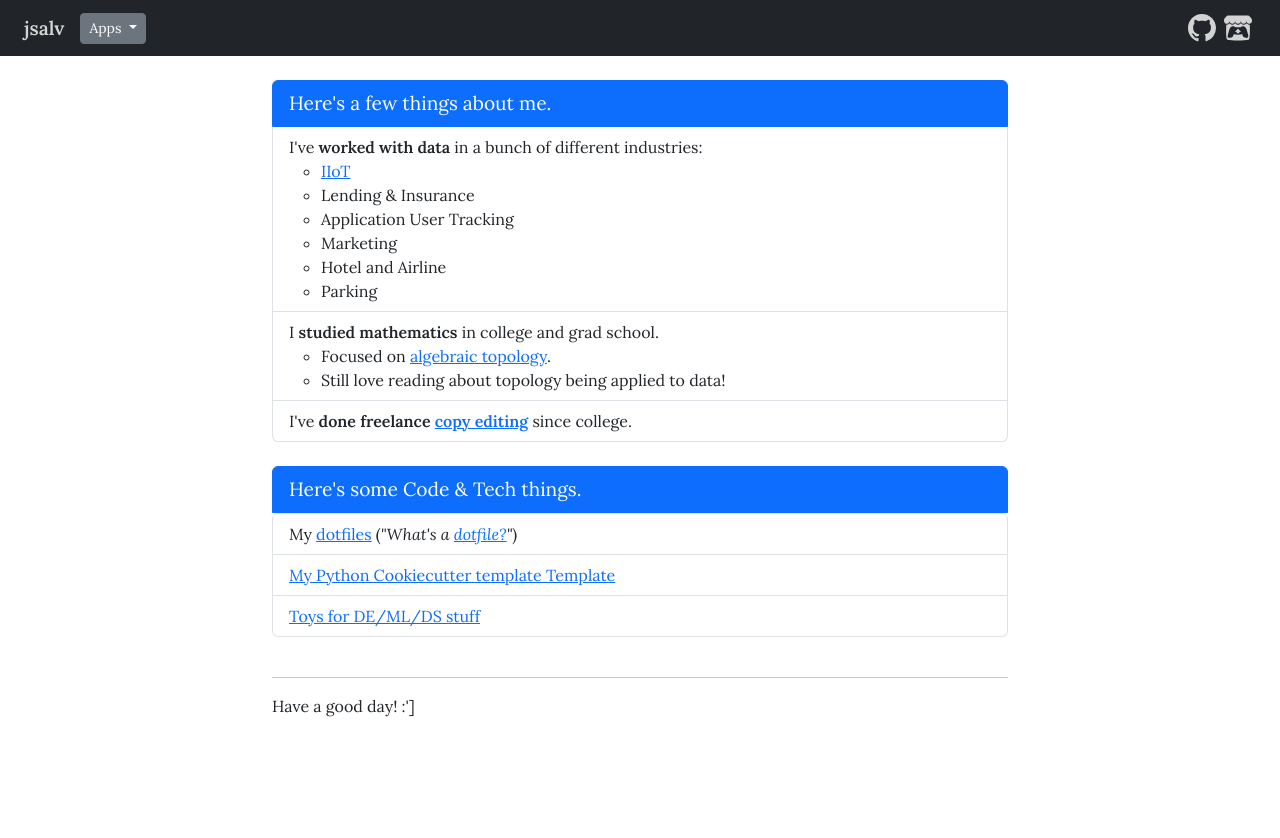
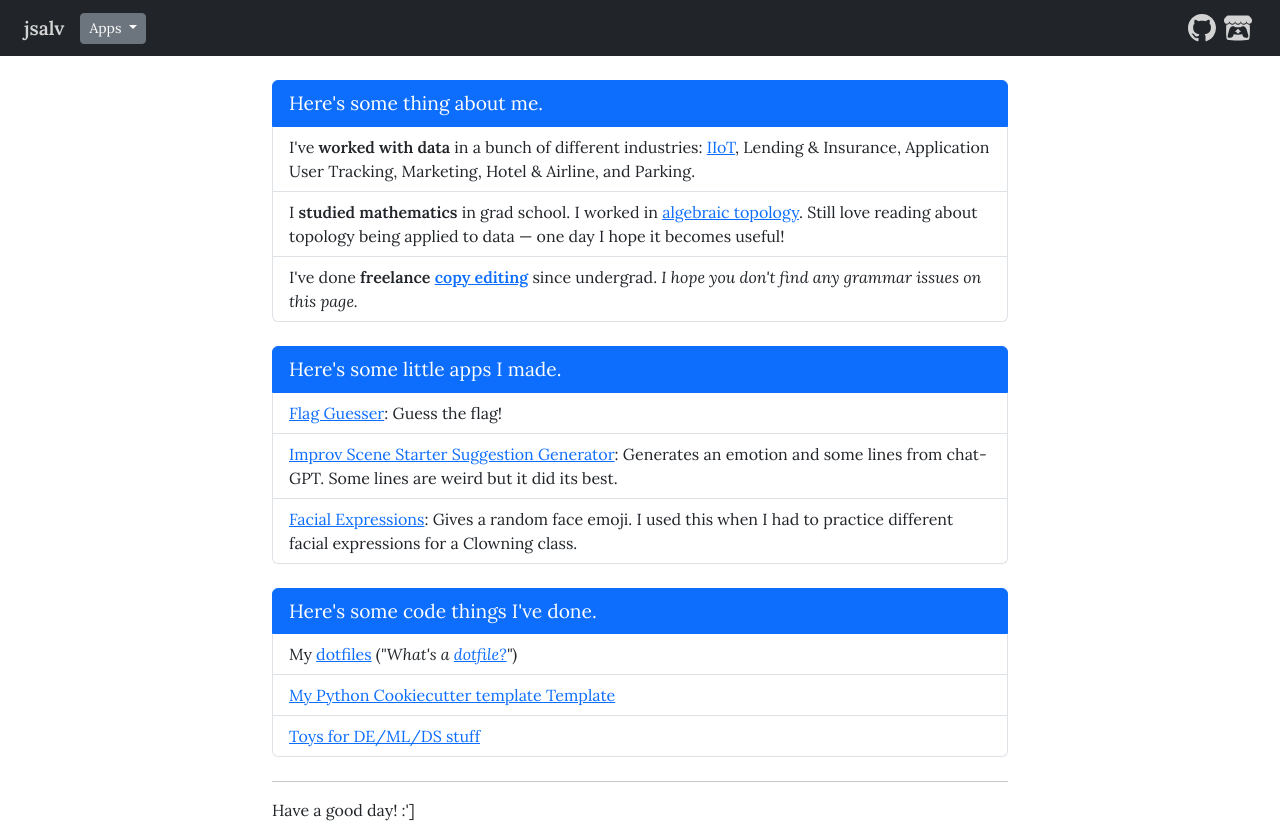
Before and after one commit to jsal13/jsal13.github.io, a Vue app: page / in a window 1280 px wide. Before the commit the page ends 800 px from the top, so only its background shows below. Built offline with nearby package versions, Linux system fonts and the light colour scheme.

Commit message:
chore: adds homecard and apps list;

```diff
--- /dev/null
+++ b/src/components/home/HomeCard.vue
@@ -0,0 +1,14 @@
+<script setup>
+const props = defineProps({ itemData: Object })
+</script>
+
+<template>
+  <ul class="list-group mb-4">
+    <li class="list-group-item active list-title" aria-current="true">
+      {{ props.itemData.title }}
+    </li>
+    <li class="list-group-item" v-for="(item, index) in props.itemData.data" :key="'item-' + index">
+      <span v-html="item"></span>
+    </li>
+  </ul>
+</template>
--- a/src/components/home/HomePage.vue
+++ b/src/components/home/HomePage.vue
@@ -1,50 +1,40 @@
+<script setup>
+import { ref } from 'vue'
+import HomeCard from '/src/components/home/HomeCard.vue'
+
+const aboutMeData = ref({
+  title: "Here's some thing about me.",
+  data: [
+    `I've <b>worked with data</b> in a bunch of different industries: <a href="https://en.wikipedia.org/wiki/Industrial_internet_of_things" target="_blank">IIoT</a>, Lending & Insurance, Application User Tracking, Marketing, Hotel & Airline, and Parking.`,
+    `I <b>studied mathematics</b> in grad school. I worked in <a href="https://en.wikipedia.org/wiki/Algebraic_topology" target="_blank">algebraic topology</a>. Still love reading about topology being applied to data &mdash; one day I hope it becomes useful!`,
+    `I've done <b>freelance <a href="https://en.wikipedia.org/wiki/Copy_editing" target="_blank">copy editing</a></b> since undergrad. <i>I hope you don't find any grammar issues on this page.</i>`
+  ]
+})
+
+const appsListData = ref({
+  title: "Here's some little apps I made.",
+  data: [
+    `<a href='/flags'>Flag Guesser</a>: Guess the flag!`,
+    `<a href='/scene-starter'>Improv Scene Starter Suggestion Generator</a>: Generates an emotion and some lines from chat-GPT.  Some lines are weird but it did its best.`,
+    `<a href='/facial-expressions'>Facial Expressions</a>: Gives a random face emoji.  I used this when I had to practice different facial expressions for a Clowning class.`
+  ]
+})
+
+const codeAndTechData = ref({
+  title: "Here's some code things I've done.",
+  data: [
+    `My <a href="https://github.com/jsal13/dotfiles" target="_blank">dotfiles</a> (<i>"What's a <a href="https://dotfiles.github.io/" target="_blank">dotfile?</a>"</i>)`,
+    `<a href="https://github.com/jsal13/cookiecutter-pytemplate" target="_blank">My Python Cookiecutter template Template</a>`,
+    `<a href="https://github.com/jsal13/toys" target="_blank">Toys for DE/ML/DS stuff</a>`
+  ]
+})
+</script>
+
 <template>
   <div class="home">
-    <ul class="list-group">
-      <li class="list-group-item active list-title" aria-current="true">Here's a few things about me.</li>
-
-      <li class="list-group-item">I've <b>worked with data</b> in a bunch of different industries:
-        <ul>
-          <li> <a href="https://en.wikipedia.org/wiki/Industrial_internet_of_things" target="_blank">IIoT</a>
-          </li>
-          <li>Lending & Insurance</li>
-          <li>Application User Tracking</li>
-          <li>Marketing</li>
-          <li>Hotel and Airline</li>
-          <li>Parking</li>
-        </ul>
-      </li>
-      <li class="list-group-item">I <b>studied mathematics</b> in college and grad school.
-        <ul>
-          <li>Focused on <a href="https://en.wikipedia.org/wiki/Algebraic_topology" target="_blank">algebraic
-              topology</a>.</li>
-          <li>Still love reading about topology being applied to
-            data!</li>
-        </ul>
-      </li>
-      <li class="list-group-item">I've <b>done freelance <a href="https://en.wikipedia.org/wiki/Copy_editing"
-            target="_blank">copy
-            editing</a></b> since college.
-      </li>
-    </ul>
-
-    <br />
-
-    <ul class="list-group">
-      <li class="list-group-item active list-title" aria-current="true">Here's some Code & Tech things.</li>
-      <ul class="list-group">
-        <li class="list-group-item">My <a href="https://github.com/jsal13/dotfiles" target="_blank">dotfiles</a>
-          (<i>"What's a <a href="https://dotfiles.github.io/" target="_blank">dotfile?</a>"</i>)
-        </li>
-        <li class="list-group-item"><a href="https://github.com/jsal13/cookiecutter-pytemplate" target="_blank">My Python
-            Cookiecutter template
-            Template</a></li>
-        <li class="list-group-item"><a href="https://github.com/jsal13/toys" target="_blank">Toys for DE/ML/DS stuff</a>
-        </li>
-      </ul>
-    </ul>
-
-    <br />
+    <HomeCard :itemData="aboutMeData" />
+    <HomeCard :itemData="appsListData" />
+    <HomeCard :itemData="codeAndTechData" />
     <hr />
     <p>Have a good day! :']</p>
   </div>
```
Also changed, not shown: 1 other file (tests, documents, lock files or other folders).
